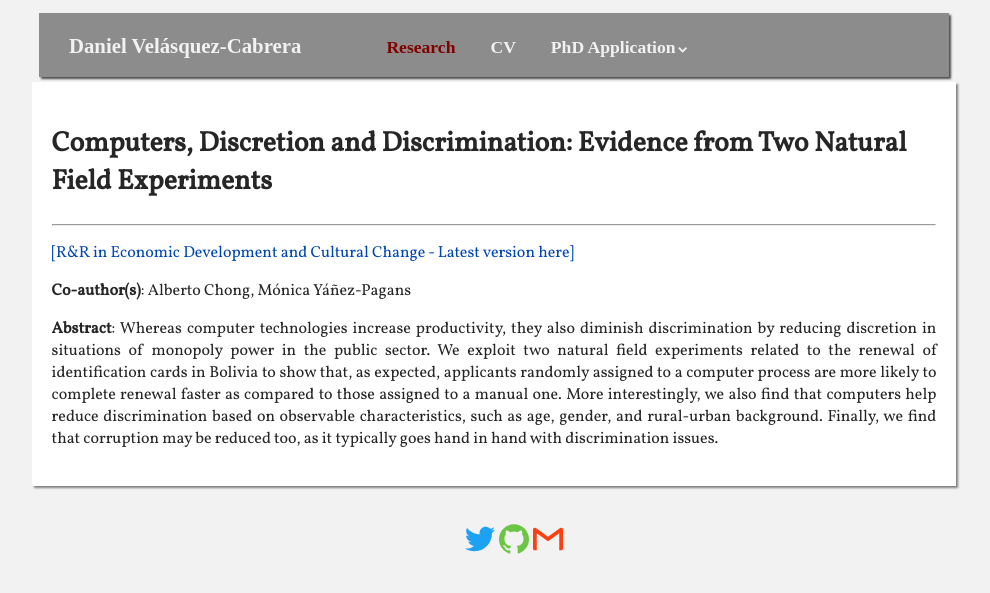
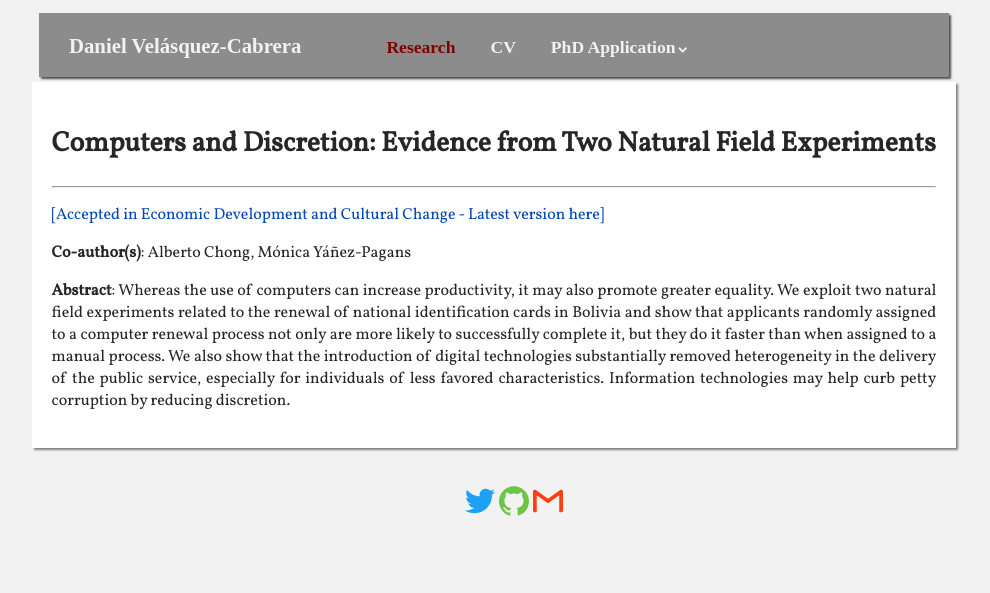
Before and after one commit to dvelasquezc/dvelasquezc.github.io, a Jekyll site: the page built from _research/digital_police.md, in a window 1280 px wide. Shown: the top 593 px of the page, without its empty margins (146-1136 px from the left). Built offline with Jekyll 4.4.1, drawn with Linux system fonts in a browser that asks for light colours; some web fonts are replaced.

Commit message:
Accepted police paper in EDCC

```diff
--- a/_research/digital_police.md
+++ b/_research/digital_police.md
@@ -1,16 +1,16 @@
 ---
-title: "Computers, Discretion and Discrimination: Evidence from Two Natural Field Experiments"
+title: "Computers and Discretion: Evidence from Two Natural Field Experiments"
 coauthors: Alberto Chong, Mónica Yáñez-Pagans
-pubstatus: "mimeo"
-journal: "no"
+pubstatus: "Published"
+journal: "Accepted in Economic Development and Cultural Change"
 link: "no"
 presented: "no"
 pdf: "no"
-abstract: 'Whereas computer technologies increase productivity, they also diminish discrimination by reducing discretion in situations of monopoly power in the public sector. We exploit two natural field experiments related to the renewal of identification cards in Bolivia to show that, as expected, applicants randomly assigned to a computer process are more likely to complete renewal faster as compared to those assigned to a manual one. More interestingly, we also find that computers help reduce discrimination based on observable characteristics, such as age, gender, and rural-urban background. Finally, we find that corruption may be reduced too, as it typically goes hand in hand with discrimination issues.'
-order_paper: 2
+abstract: 'Whereas the use of computers can increase productivity, it may also promote greater equality. We exploit two natural field experiments related to the renewal of national identification cards in Bolivia and show that applicants randomly assigned to a computer renewal process not only are more likely to successfully complete it, but they do it faster than when assigned to a manual process. We also show that the introduction of digital technologies substantially removed heterogeneity in the delivery of the public service, especially for individuals of less favored characteristics. Information technologies may help curb petty corruption by reducing discretion.'
+order_paper: 1
 layout: page
 ---
-<a href="{{ "/assets/pdfs/digital_police.pdf" | prepend: site.baseurl | prepend: site.url }}" target="_blank"> [R&R in Economic Development and Cultural Change - Latest version here] </a>
+<a href="{{ "/assets/pdfs/digital_police.pdf" | prepend: site.baseurl | prepend: site.url }}" target="_blank"> [Accepted in Economic Development and Cultural Change - Latest version here] </a>
 <p><b>Co-author(s)</b>: {{ page.coauthors }} </p>
 {% if page.presented != 'no' %}
 <p><b>Presented in</b>: {{ page.presented }} </p>
```
Also changed, not shown: _pages/research.md (+10 -5 lines), _research/crime_perception.md (+1 -1 lines), _research/exploration_agglomeration.md (+1 -1 lines), _research/peurban.md (+1 -1 lines), _research/social_norms_sunat.md (+1 -1 lines), 1 other file.
